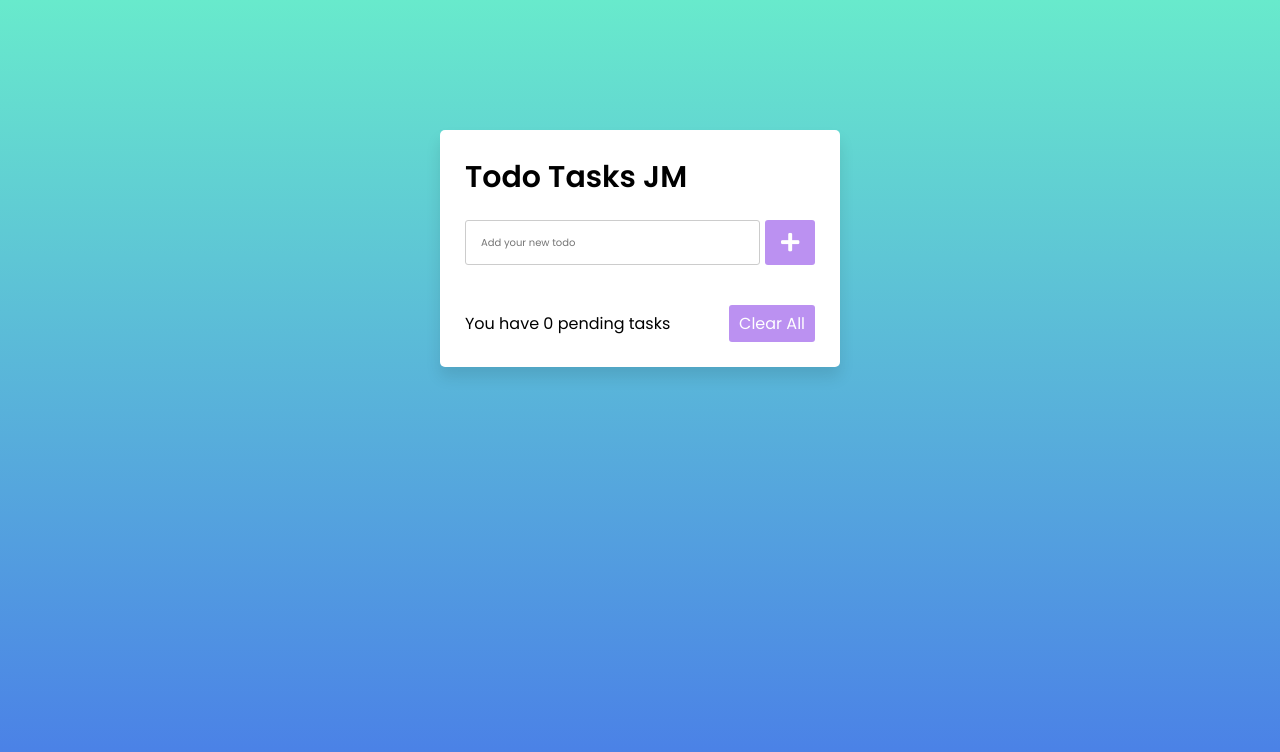
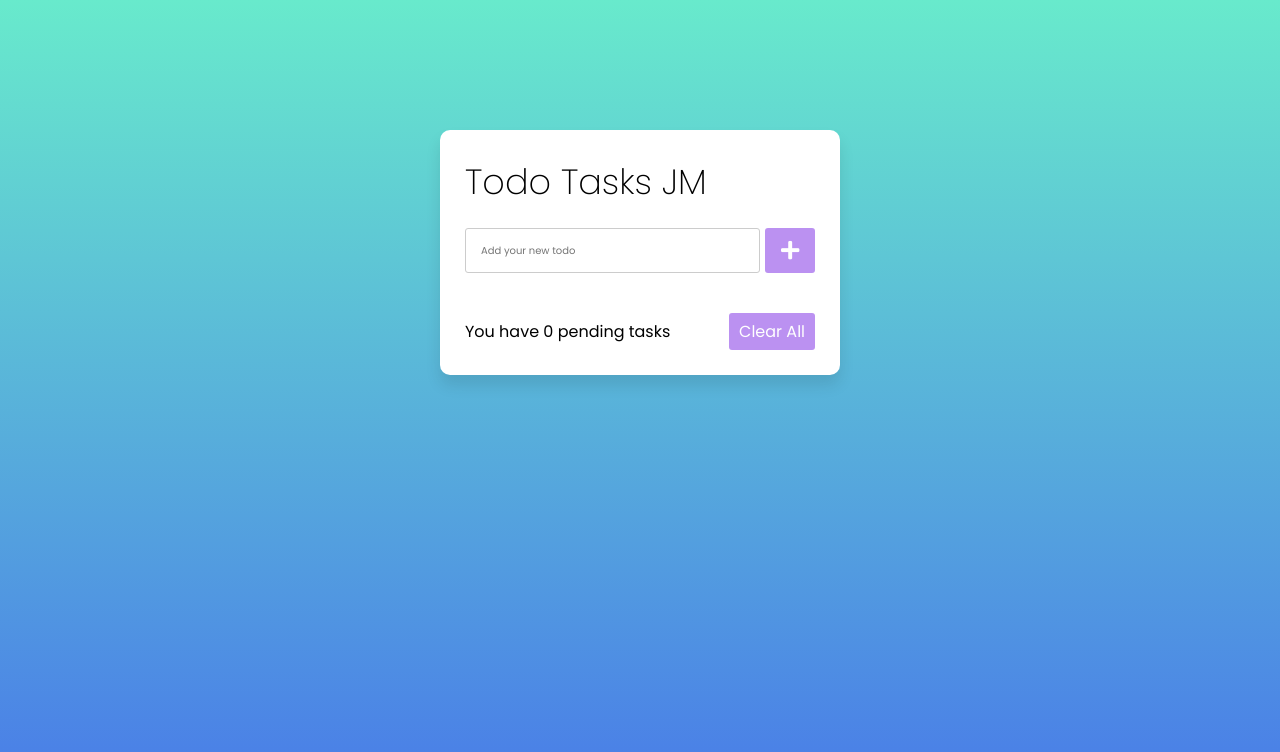
Before and after one commit to jfmejiav1/jfmejiav1.github.io, a plain HTML site: page index.html in a window 1280 px wide. Drawn offline with Linux system fonts and the light colour scheme.

Commit message:
Update style.css

```diff
--- a/style.css
+++ b/style.css
@@ -7,7 +7,7 @@
 }
 ::selection{
   color: #ffff;
-  background: rgb(142, 73, 232);
+  background: rgb(100, 50, 232);
 }
 body{
   width: 100%;
@@ -22,12 +22,12 @@ body{
   width: 100%;
   margin: 120px auto;
   padding: 25px;
-  border-radius: 5px;
+  border-radius: 10px;
   box-shadow: 0px 10px 15px rgba(0,0,0,0.1);
 }
 .wrapper header{
-  font-size: 30px;
-  font-weight: 600;
+  font-size: 35px;
+  font-weight: 200;
 }
 .wrapper .inputField{
   margin: 20px 0;
```
